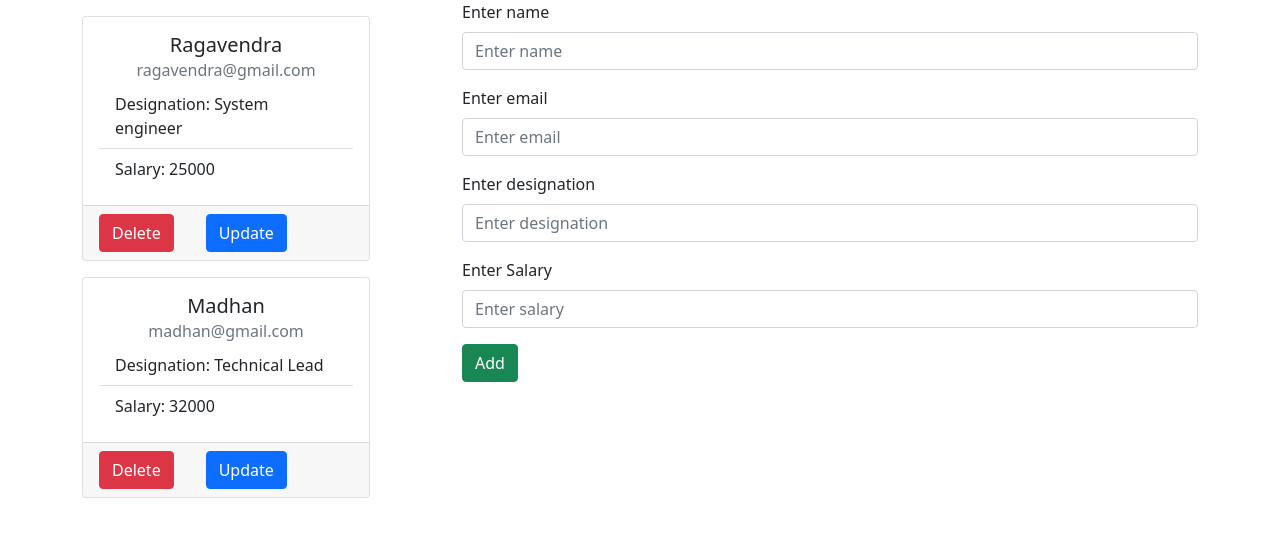
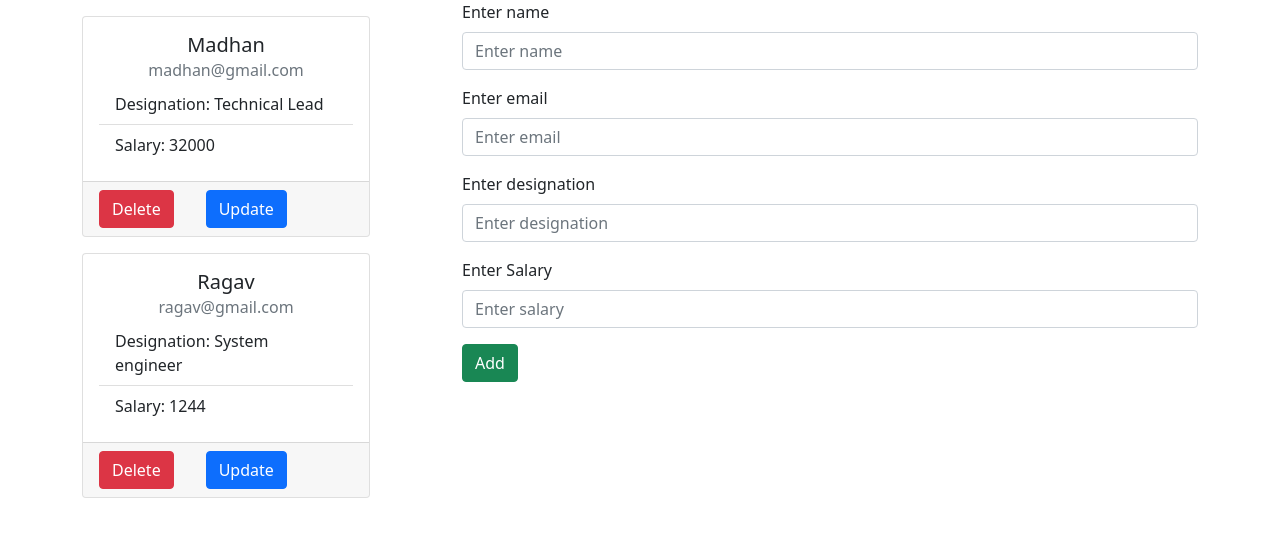
Before and after one commit to Ragavendravignesh/CRUDapp, a React (Create React App) app: page / in a window 1280 px wide. Shown: the top 536 px of the page. Built offline with nearby package versions, Linux system fonts and the light colour scheme; data requests are answered from the project's data file.

Commit message:
Modified id condition

```diff
--- a/api/db.json
+++ b/api/db.json
@@ -1,18 +1,18 @@
 {
   "employee": [
-    {
-      "id": 1,
-      "name": "Ragavendra",
-      "email": "ragavendra@gmail.com",
-      "designation": "System engineer",
-      "salary": "25000"
-    },
     {
       "id": 2,
       "name": "Madhan",
       "email": "madhan@gmail.com",
       "designation": "Technical Lead",
       "salary": "32000"
+    },
+    {
+      "id": 3,
+      "name": "Ragav",
+      "email": "ragav@gmail.com",
+      "designation": "System engineer",
+      "salary": "1244"
     }
   ]
 }
--- a/src/App.js
+++ b/src/App.js
@@ -10,6 +10,7 @@ import Alert from './Components/Alert'
 const App = () => {
   const [employee, setEmployee] = useState([])
   const [updateDetails, setUpdateDetails] = useState({})
+  const [newId, setNewId] = useState();
   const [showUpdate, setShowUpdate] = useState(false)
   const [showUpdateAlert, setShowUpdateAlert] = useState(false)
   const [showDeleteAlert, setShowDeleteAlert] = useState(false)
@@ -49,8 +50,10 @@ const App = () => {
   })
 
   const getEmployee = useCallback(async () => {
-    const response = await Axios.get('http://localhost:3000/employee')
-    setEmployee(response.data)
+    const response = await Axios.get('http://localhost:3000/employee').then((res) => {
+      setEmployee(res.data);
+      setNewId(res.data[res.data.length-1].id + 1);
+    });
   })
 
   useEffect(() => {
@@ -91,9 +94,9 @@ const App = () => {
           </Col>
           <Col >
             {showUpdate ? (
-              <UpdateEmployee empData={updateDetails} updateEmp={updateEmp} />
+              <UpdateEmployee empData={updateDetails} updateEmp={updateEmp}/>
             ) : (
-              <AddEmployee add={add} empId={employee.length + 1} />
+              <AddEmployee add={add} empId={newId}/>
             )}
           </Col>
         </Row>
```
